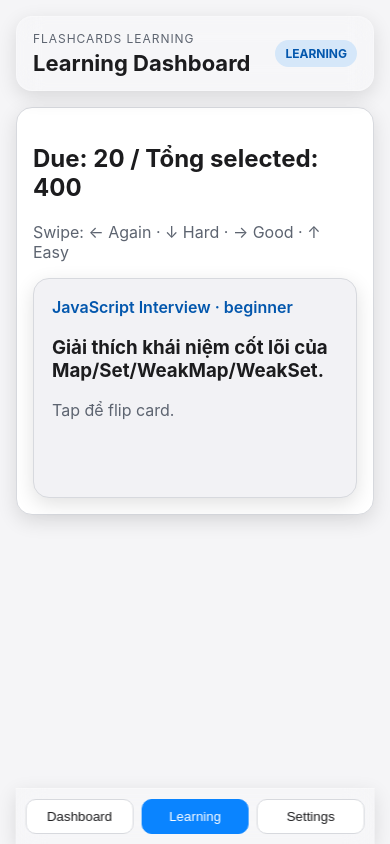
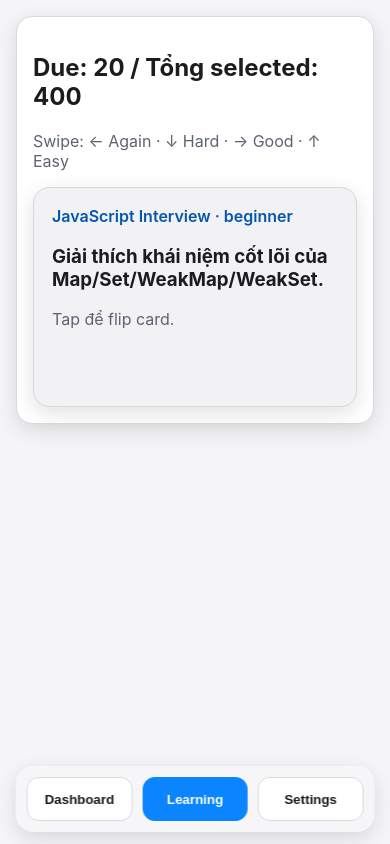
Before and after one commit to nhlinh123/js-ts-angular-learning-flashcard, a React (Vite) app: page / in a window 390 px wide. Built offline with nearby package versions, Linux system fonts and the light colour scheme.

Commit message:
Refine mobile navigation and remove top header

```diff
--- a/src/App.tsx
+++ b/src/App.tsx
@@ -149,14 +149,6 @@ export default function App() {
 
   return (
     <main className="app">
-      <header className="app-header glass-surface">
-        <div>
-          <p className="eyebrow">Flashcards learning</p>
-          <h1>Learning Dashboard</h1>
-        </div>
-        <span className="header-chip">{tab.toUpperCase()}</span>
-      </header>
-
       {tab === 'dashboard' && (
         <section className="panel">
           <h2>Dashboard học tập</h2>
--- a/src/styles.css
+++ b/src/styles.css
@@ -27,47 +27,7 @@ body {
 .app {
   max-width: 780px;
   margin: 0 auto;
-  padding: 16px 16px 100px;
-}
-
-.app-header {
-  display: flex;
-  align-items: center;
-  justify-content: space-between;
-  gap: 12px;
-  border-radius: 16px;
-  padding: 14px 16px;
-  margin-bottom: 16px;
-}
-
-.glass-surface {
-  background: var(--glass);
-  backdrop-filter: blur(12px);
-  -webkit-backdrop-filter: blur(12px);
-  border: 1px solid rgba(255, 255, 255, 0.25);
-  box-shadow: var(--shadow-soft);
-}
-
-.eyebrow {
-  margin: 0;
-  color: var(--subtle);
-  font-size: 12px;
-  letter-spacing: 0.08em;
-  text-transform: uppercase;
-}
-
-h1 {
-  margin: 4px 0 0;
-  font-size: 22px;
-}
-
-.header-chip {
-  border-radius: 999px;
-  padding: 6px 10px;
-  background: rgba(10, 132, 255, 0.14);
-  color: #0357ad;
-  font-size: 12px;
-  font-weight: 700;
+  padding: 16px 16px 112px;
 }
 
 .panel {
@@ -170,21 +130,25 @@ button {
   position: fixed;
   left: 50%;
   transform: translateX(-50%);
-  width: min(92vw, 520px);
-  bottom: 0;
+  width: min(92vw, 560px);
+  bottom: calc(12px + env(safe-area-inset-bottom, 0px));
   display: grid;
   grid-template-columns: repeat(3, 1fr);
-  gap: 8px;
+  gap: 10px;
   padding: 10px;
   background: var(--glass);
-  backdrop-filter: blur(14px);
-  -webkit-backdrop-filter: blur(14px);
-  border-top: 1px solid rgba(255, 255, 255, 0.25);
+  backdrop-filter: blur(12px);
+  -webkit-backdrop-filter: blur(12px);
+  border: 1px solid rgba(255, 255, 255, 0.25);
+  border-radius: 18px;
   box-shadow: var(--shadow-soft);
 }
 
 .bottom-nav button {
-  background: var(--surface);
+  min-height: 44px;
+  font-weight: 600;
+  border-radius: 12px;
+  background: color-mix(in srgb, var(--surface) 90%, transparent);
 }
 
 .bottom-nav button.active {
@@ -206,11 +170,6 @@ button {
     --glass: rgba(255, 255, 255, 0.16);
   }
 
-  .header-chip {
-    color: #79bbff;
-    background: rgba(10, 132, 255, 0.24);
-  }
-
   .meta {
     color: #79bbff;
   }
```
